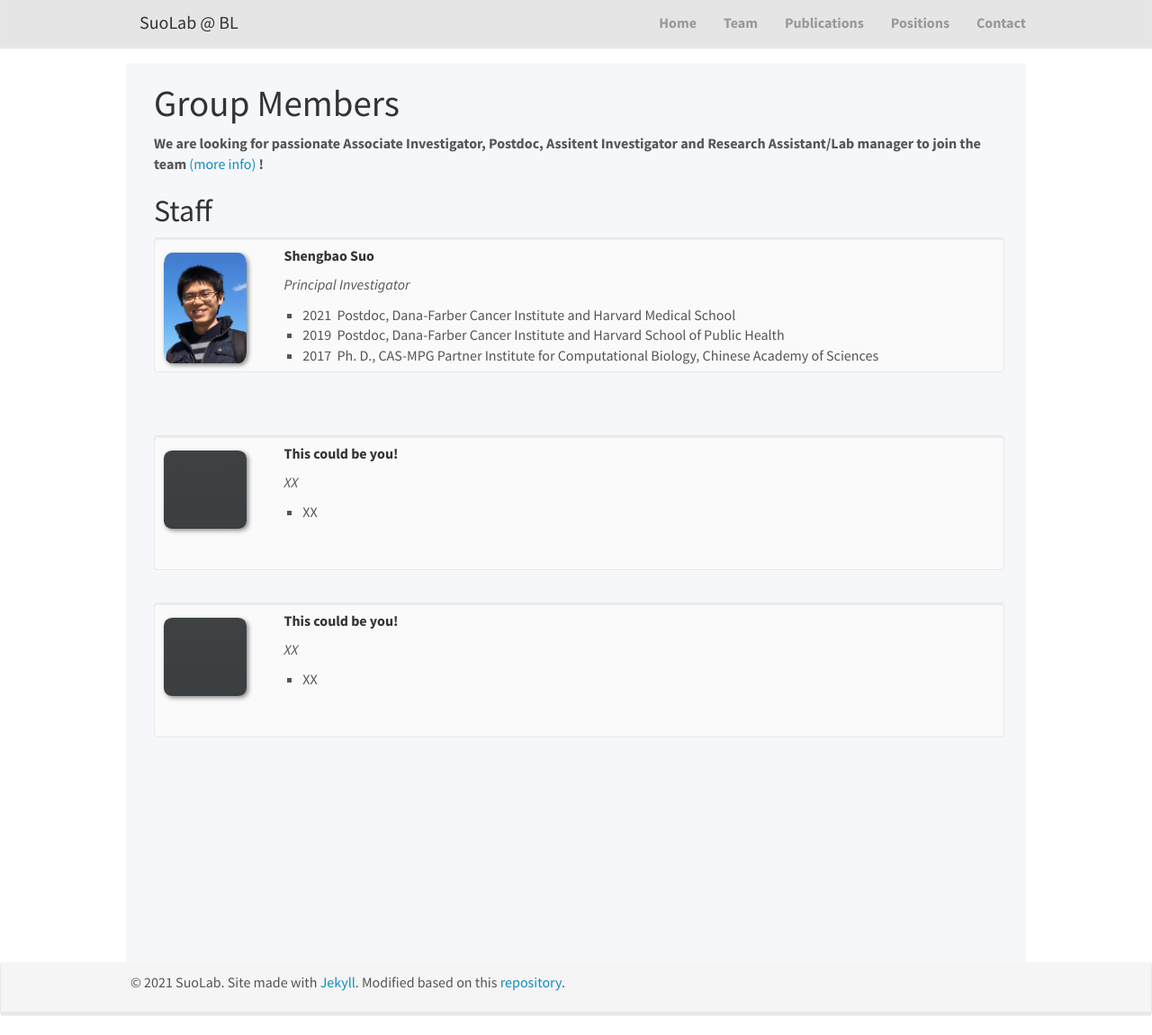
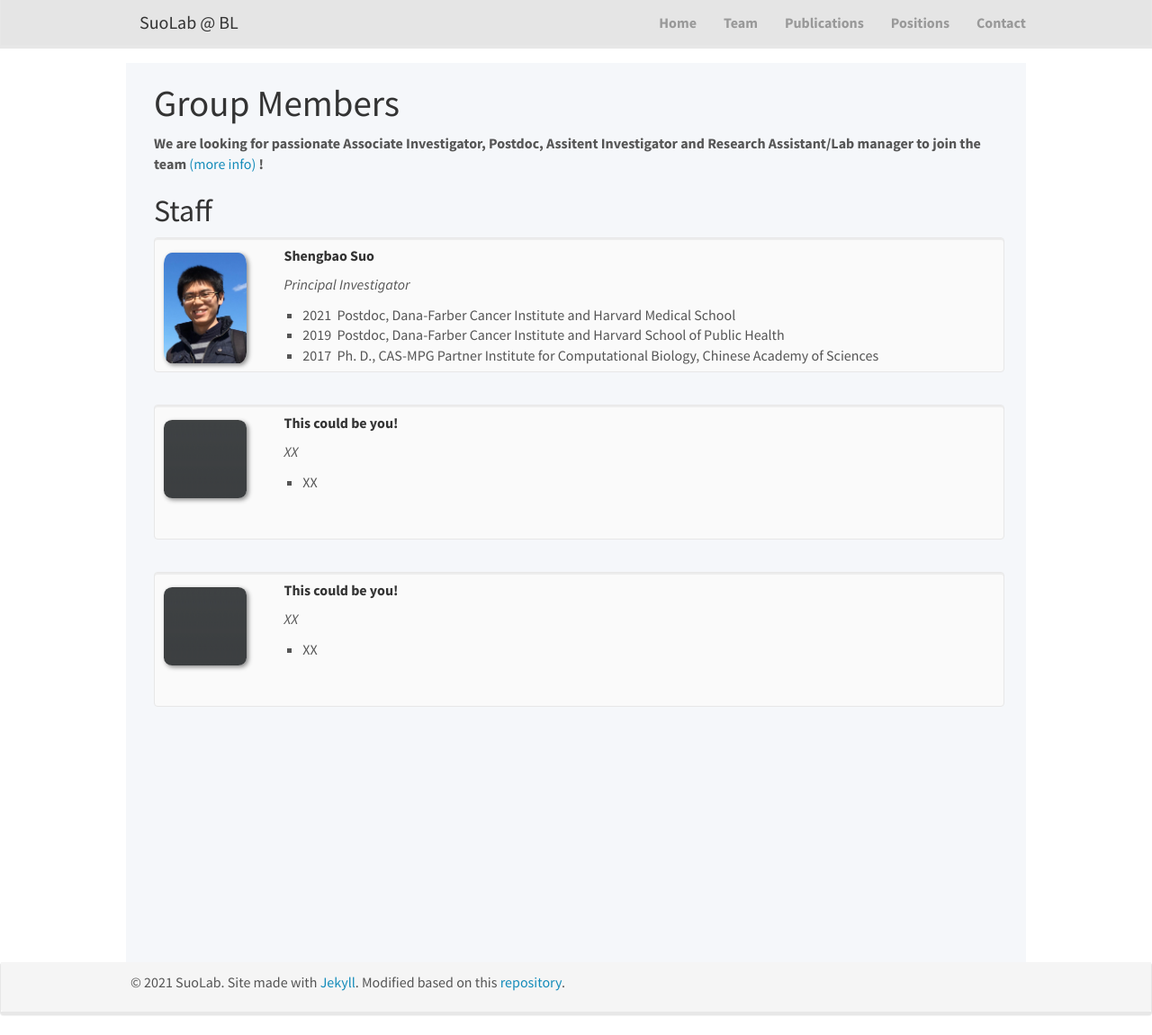
Before and after one commit to suoshengbao/suoshengbao.github.io, a Jekyll site: the page built from _pages/team.md, in a window 1280 px wide and 1151 px high. Shown: the whole window at 90% size. Built offline with Jekyll 4.4.1, drawn with Linux system fonts in a browser that asks for light colours; nearby versions of some CDN libraries.

Commit message:
Update team.md

```diff
--- a/_pages/team.md
+++ b/_pages/team.md
@@ -25,35 +25,6 @@
 </ul>
 </div>
 </div>
-
-<p>&nbsp;</p>
-
-<!-- <table width="950px" border="0" bgcolor="#FFFFFF">
-  <tbody>
-    <tr>
-      <td width="50" rowspan="5"><img src="/images/teampic/ShengbaoSuo.jpg" width="60%"></td>
-      <td width="265"><h5><strong>Shengbao Suo</strong></h5></td>
-    </tr>
-    <tr>
-      <td><em>Principal Investigator</em></td>
-    </tr>
-    <tr>
-      <td>
-        - 2021 Postdoc, Dana-Farber Cancer Institute and Harvard Medical School
-      </td>
-    </tr>
-    <tr>
-      <td>
-        - 2019 Postdoc, Dana-Farber Cancer Institute and Harvard School of Public Health
-      </td>
-    </tr>
-    <tr>
-      <td>
-        - 2017 Ph. D., CAS-MPG Partner Institute for Computational Biology, Chinese Academy of Sciences
-      </td>
-    </tr>
-  </tbody>
-</table> -->
 
 <div style="padding-left: 0px; display:inline-block;margin-top:16px;">
 <div class="well"  style="height: 150px; width: 945px">
```
